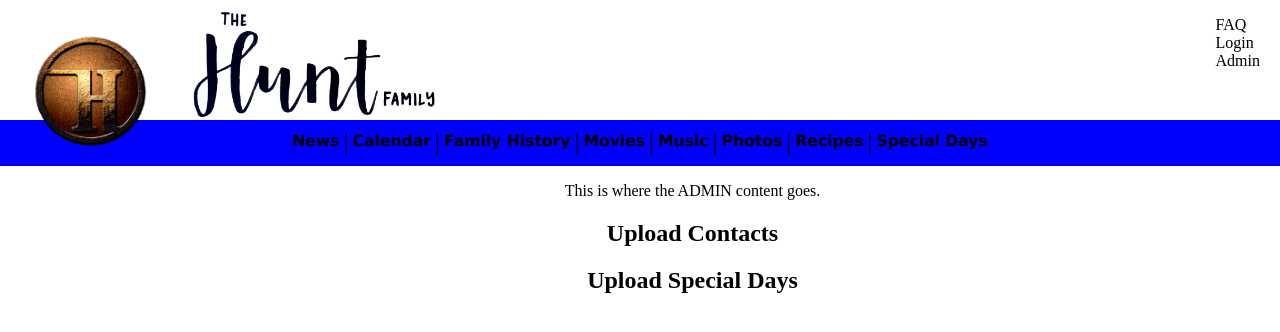
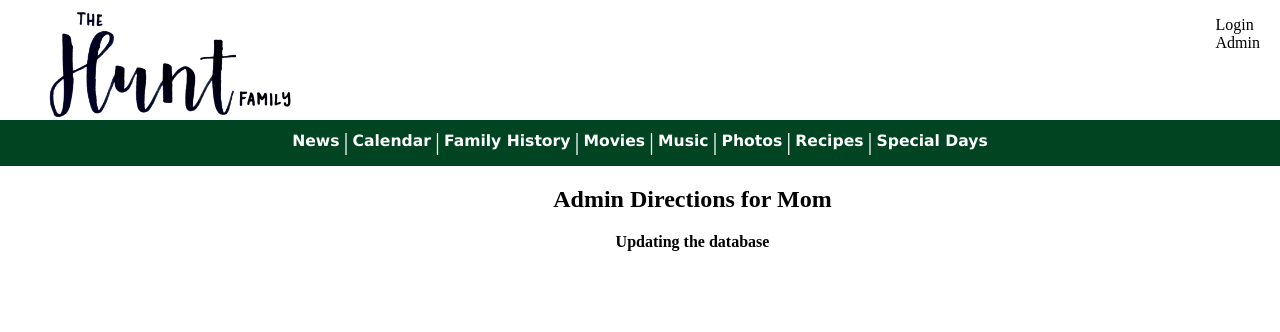
Before and after one commit to morganhunt/familywebsite, a PHP site: page /plus/admin.php in a window 1280 px wide. Shown: the top 332 px of the page. Run offline with PHP 8.4, Linux system fonts and the light colour scheme; the visitor is signed in with stand-in values (Sample User, id 1); data that the repository does not hold is empty.

Commit message:
So close to done

```diff
--- a/admin.php
+++ b/admin.php
@@ -10,10 +10,9 @@ if($_SESSION["login"] == true):
 ?>
 
 	<div id="content">
-		<p>This is where the ADMIN content goes.</p>
-		<h2>Upload Contacts</h2>
+		<h2>Admin Directions for Mom</h2>
+		<b>Updating the database</b>
 
-		<h2> Upload Special Days</h2>
 	</div>
 
 <?php
--- a/calendar.php
+++ b/calendar.php
@@ -2,7 +2,6 @@
 <?php include('templateopen.php'); ?>
 
 	<div id="content">
-		<p>This is where the CALENDAR content goes.</p>
 		<iframe src="https://calendar.google.com/calendar/embed?src=huntfamilydeveloper%40gmail.com&src=%23contacts%40group.v.calendar.google.com&src=cqo06dscvulhnr42t3387qelm0%40group.calendar.google.com&src=ai9rnmcqptlnbda4bdt5re1fi4%40group.calendar.google.com&ctz=America/Phoenix" style="border: 0" width="800" height="600" frameborder="0" scrolling="no"></iframe>
 	</div>
 
--- a/index.css
+++ b/index.css
@@ -24,7 +24,7 @@ img#headerimage{
 	position: relative;
 	top: 0px;
 	float: left;
-	left: 3em;/*
+	left: 1.5em;/*
 	height: 160px;*/
 }
 
@@ -32,7 +32,7 @@ img#headerimage{
 
 #topnavigation{
 	width: 100%;
-	background-color: blue;
+	background-color: rgb(1,68,33);
 	text-align: center;
 }
 #topnavigation table{
@@ -40,6 +40,7 @@ img#headerimage{
 	margin-left: auto;
 	text-align: center;
 	font-family: Verdana, Geneva, sans-serif;
+	color: white;
 }
 #topnavigation td{
 	padding-top: 10px;
@@ -176,15 +177,15 @@ body{
 
 a:link{
 	text-decoration: none;
-	color: black;
+	color: white;
 }
 a:visited{
 	text-decoration: none;
-	color: black;
+	color: white;
 }
 a:hover{
 	text-decoration: none;
-	color: darkblue;
+	color: beige;
 }
 a:active{
 	text-decoration: none;
@@ -200,3 +201,20 @@ a:visited#lookalink{
 	color: darkblue;
 	text-decoration: underline;
 }
+
+#topright a:link{
+	color: black;
+}
+#topright a:visited{
+	color: black;
+}
+
+a:link#recipe{
+	color: black;
+}
+a:visited#recipe{
+	color: black;
+}
+a:hover#recipe{
+	color: blue;
+}
--- a/news.php
+++ b/news.php
@@ -2,8 +2,7 @@
 <?php include('templateopen.php'); ?>
 
 	<div id="content">
-		<p>This is where the NEWS content goes.</p>
-		<iframe src="recipes/HeavenlyHalibut.pdf">
+		<p>This is where the NEWS content goes. This page is still under construction.</p>
 	</div>
 
 <?php include('templateclose.php'); ?>
--- a/recipes.php
+++ b/recipes.php
@@ -11,7 +11,7 @@
 			//$dir = '/familywebsite/recipes/';
 			foreach (glob("recipes/*.pdf") as $filename){
 				$file = substr($filename, 8);
-				echo '<a href="'.$filename.'" target="_blank">'.substr($file, 0, -4).'</a><br>';
+				echo '<a id="recipe" href="'.$filename.'" target="_blank">'.substr($file, 0, -4).'</a><br>';
 			}
 		?>
 	</div>
--- a/templateopen.php
+++ b/templateopen.php
@@ -4,9 +4,9 @@
 	<link rel="icon" href="images/familylogo.png">
 </head>
 <body>
-	<div id="header">
-			<a href="index.php"><img src="images/familylogo.png"></a>
-			<p><a href="FAQ.php">FAQ</a><br>
+	<div id="header"><!--
+			<a href="index.php"><img src="images/familylogo.png"></a> -->
+			<p id="topright"><!-- <a href="FAQ.php">FAQ</a><br> -->
 			<a href="login.php">Login</a><br>
 			<a href="admin.php">Admin</a></p>
 			<img id="headerimage" src="images/familyheader.png">
```
Also changed, not shown: index.php (+14 -1 lines), images/huntfamily.png (added).
